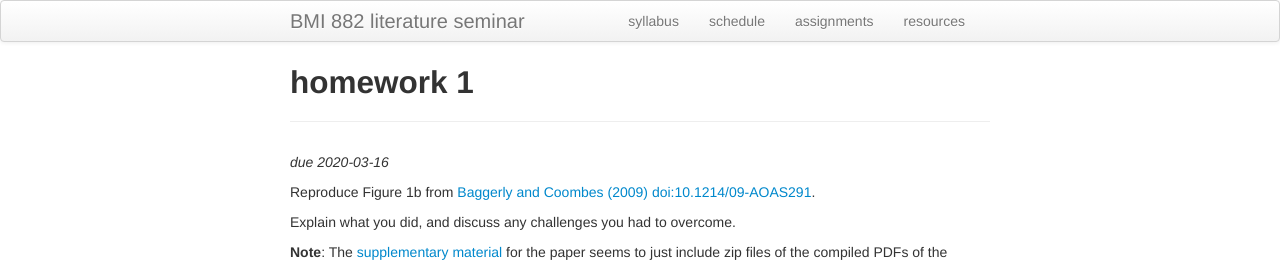
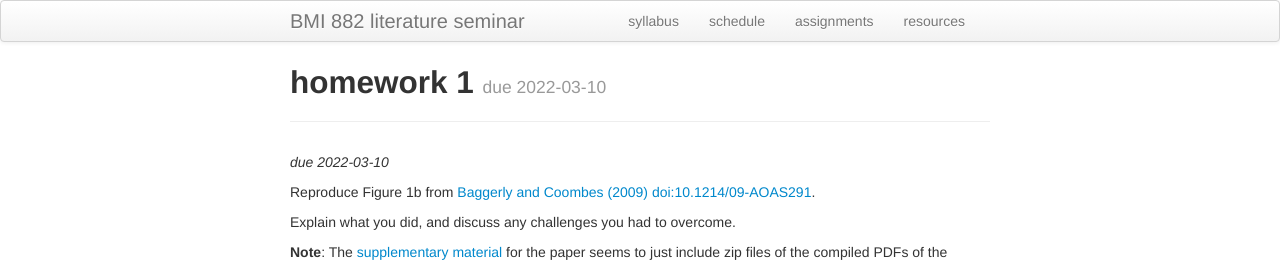
Before and after one commit to kbroman/BMI882_spring2023, a Jekyll site: the page built from hw1.md, in a window 1280 px wide. Shown: the top 264 px of the page. Built offline with Jekyll 4.4.1, drawn with Linux system fonts in a browser that asks for light colours.

Commit message:
Add homework 1

```diff
--- a/hw1.md
+++ b/hw1.md
@@ -1,10 +1,11 @@
 ---
 layout: page
 title: homework 1
-description: BMI 882 homework assignment 1 due 2021-03-16
+description: BMI 882 homework assignment 1 due 2022-03-10
+tagline: due 2022-03-10
 ---
 
-_due 2020-03-16_
+_due 2022-03-10_
 
 Reproduce Figure 1b from [Baggerly and Coombes
 (2009)](https://projecteuclid.org/download/pdfview_1/euclid.aoas/1267453942)
```
Also changed, not shown: assignments.md (+2 -0 lines), index.md (+1 -1 lines), schedule.md (+1 -1 lines).
